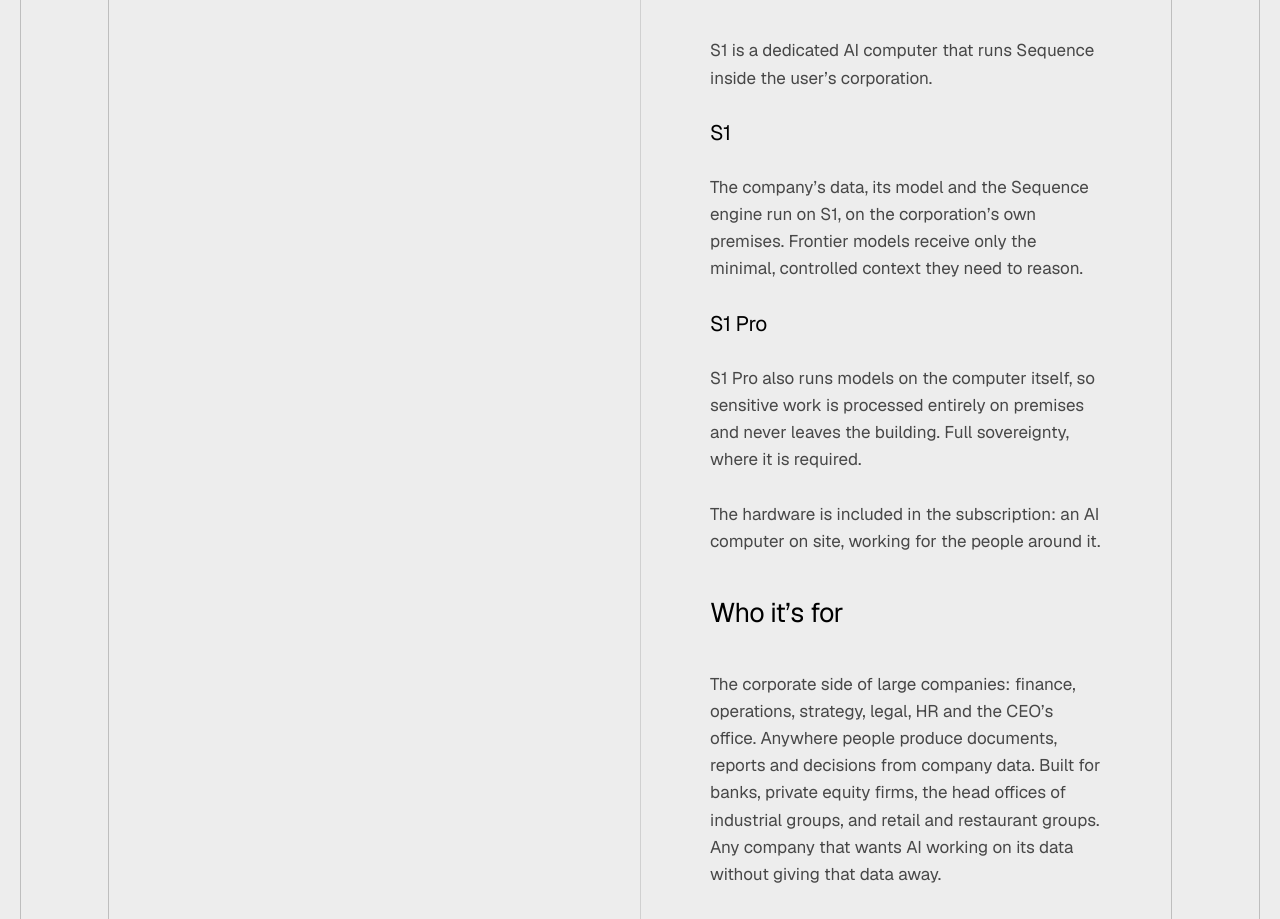
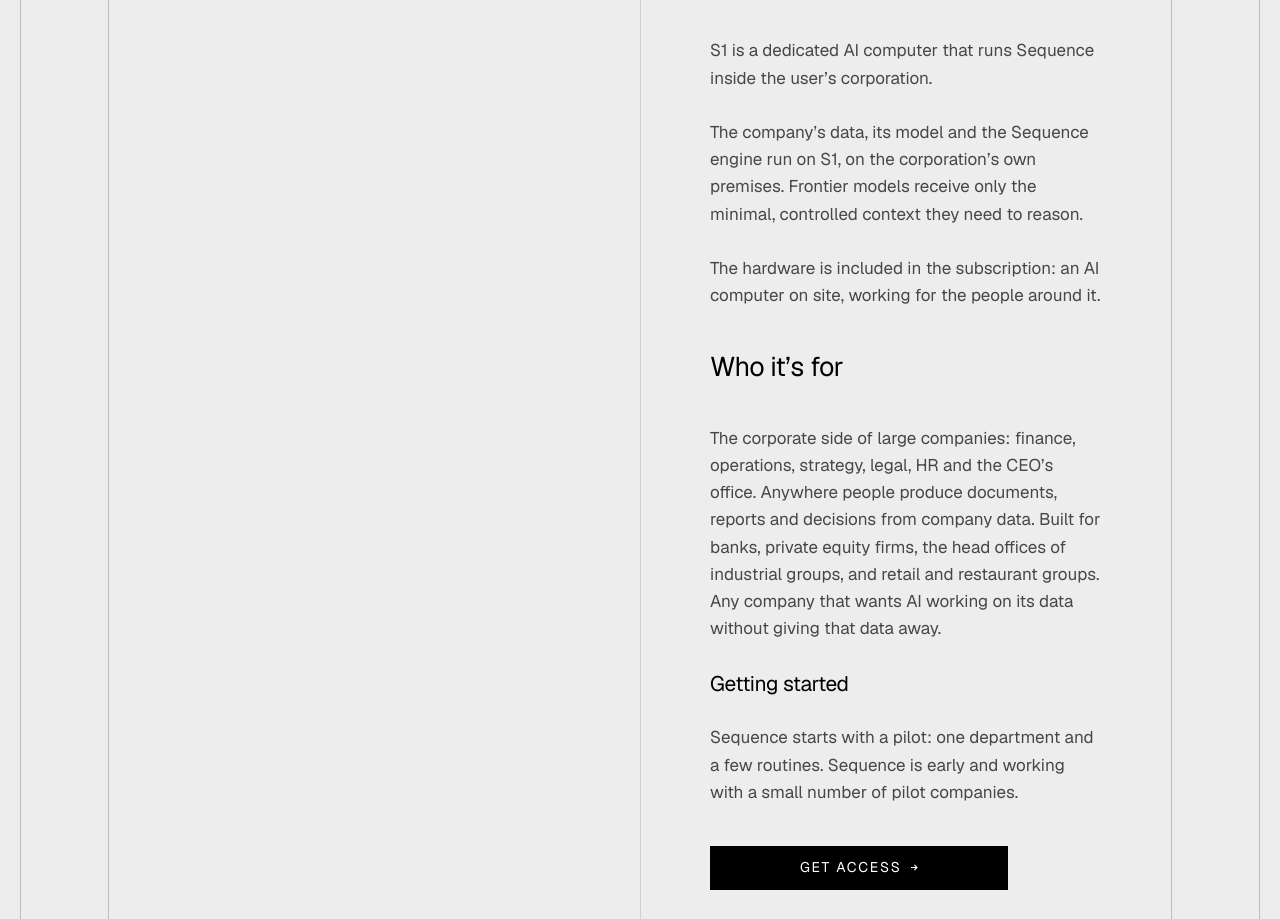
Before and after one commit to emilodman1-prog/sequenceai.co, a plain HTML site: page index.html in a window 1280 px wide. Shown: the part 3079-3998 px from the top of the page. Drawn offline with nearby package versions, Linux system fonts and the light colour scheme.

Commit message:
Only S1 for now: remove S1 Pro
Co-Authored-By: Claude Opus 5.5 <noreply@anthropic.com>

```diff
--- a/index.html
+++ b/index.html
@@ -129,10 +129,7 @@
               <h2 class="t-h5" data-visual="2">S1</h2>
               <div class="prose">
                 <p>S1 is a dedicated AI computer that runs Sequence inside the user’s corporation.</p>
-                <h3>S1</h3>
                 <p>The company’s data, its model and the Sequence engine run on S1, on the corporation’s own premises. Frontier models receive only the minimal, controlled context they need to reason.</p>
-                <h3>S1 Pro</h3>
-                <p>S1 Pro also runs models on the computer itself, so sensitive work is processed entirely on premises and never leaves the building. Full sovereignty, where it is required.</p>
                 <p>The hardware is included in the subscription: an AI computer on site, working for the people around it.</p>
               </div>
 
```
Also changed, not shown: join.html (+1 -1 lines).
